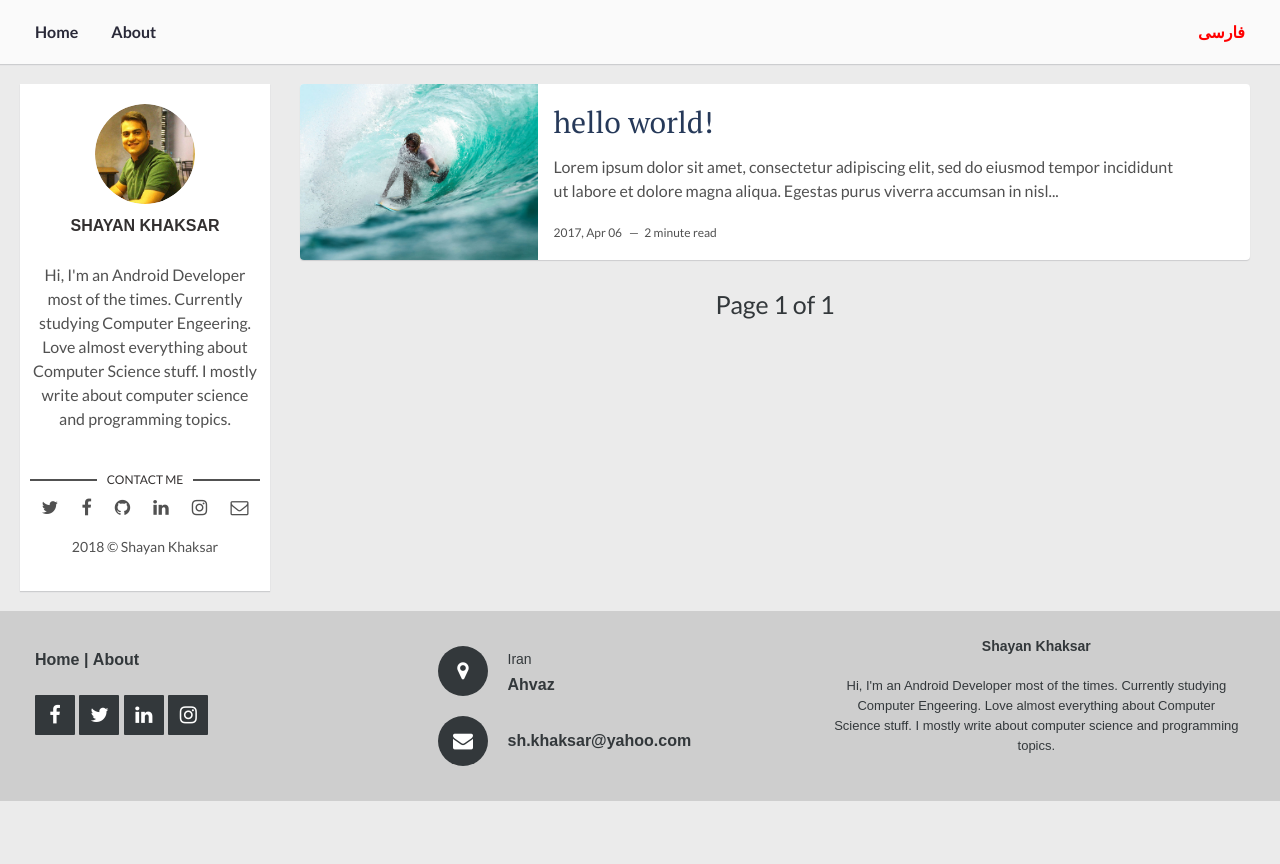
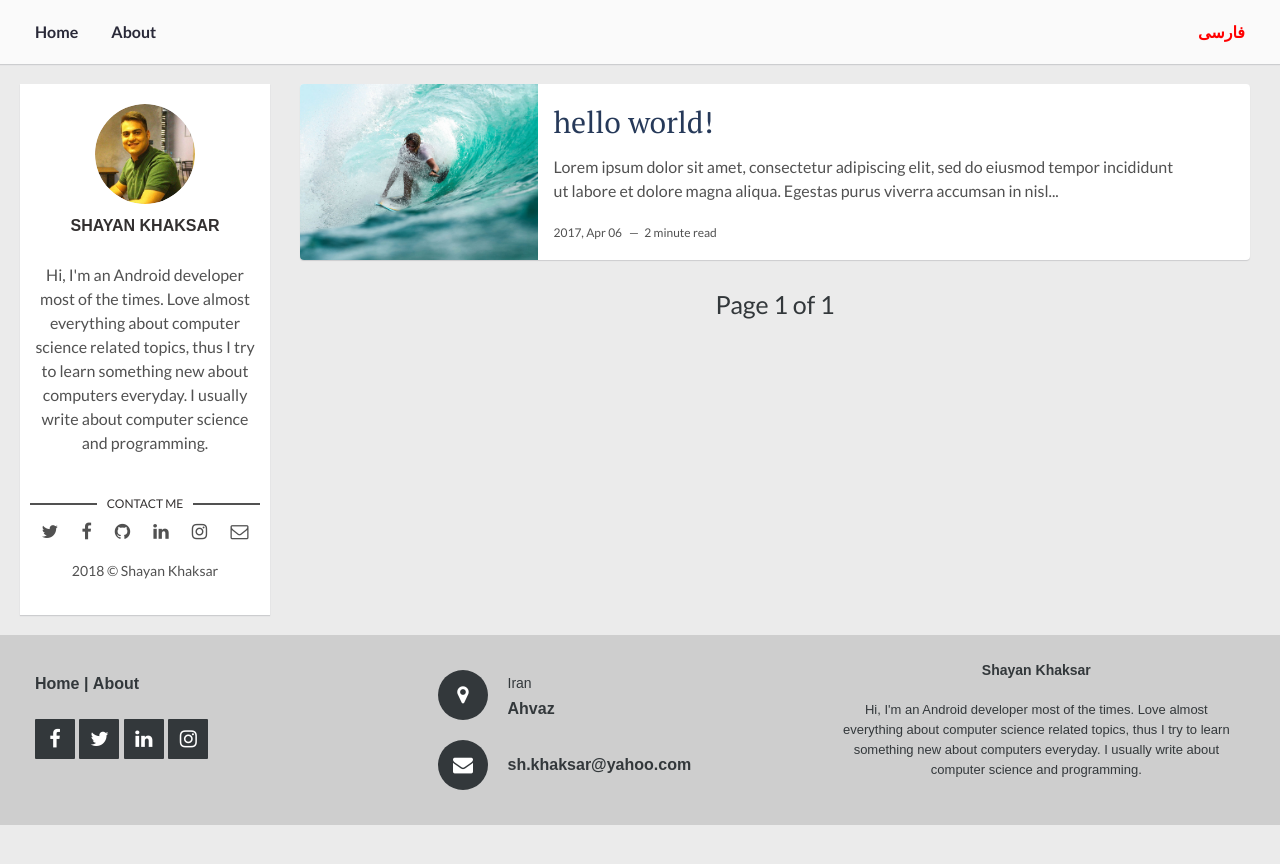
Before and after one commit to shkhaksar/en, a Jekyll site: the page built from index.html, in a window 1280 px wide. Shown: the top 864 px of the page. Built offline with Jekyll 4.4.1, drawn with Linux system fonts in a browser that asks for light colours; the list of posts is cut into pages by our own code.

Commit message:
fix site desc

```diff
--- a/_config.yml
+++ b/_config.yml
@@ -12,7 +12,7 @@ author-img: shayan-khaksar.jpg # add your photo
 author-phone: (+98) 000 000 0000
 author-country: Iran
 author-city: Ahvaz
-about-author: Hi, I'm an Android Developer most of the times. Currently studying Computer Engeering. Love almost everything about Computer Science stuff. I mostly write about computer science and programming topics. # add description
+about-author: Hi, I'm an Android developer most of the times. Love almost everything about computer science related topics, thus I try to learn something new about computers everyday. I usually write about computer science and programming. # add description
 social-twitter: sh_khaksar # add your Twitter handle
 social-facebook: sh.khaksar # add your Facebook handle
 social-github: shkhaksar # add your Github handle
```
